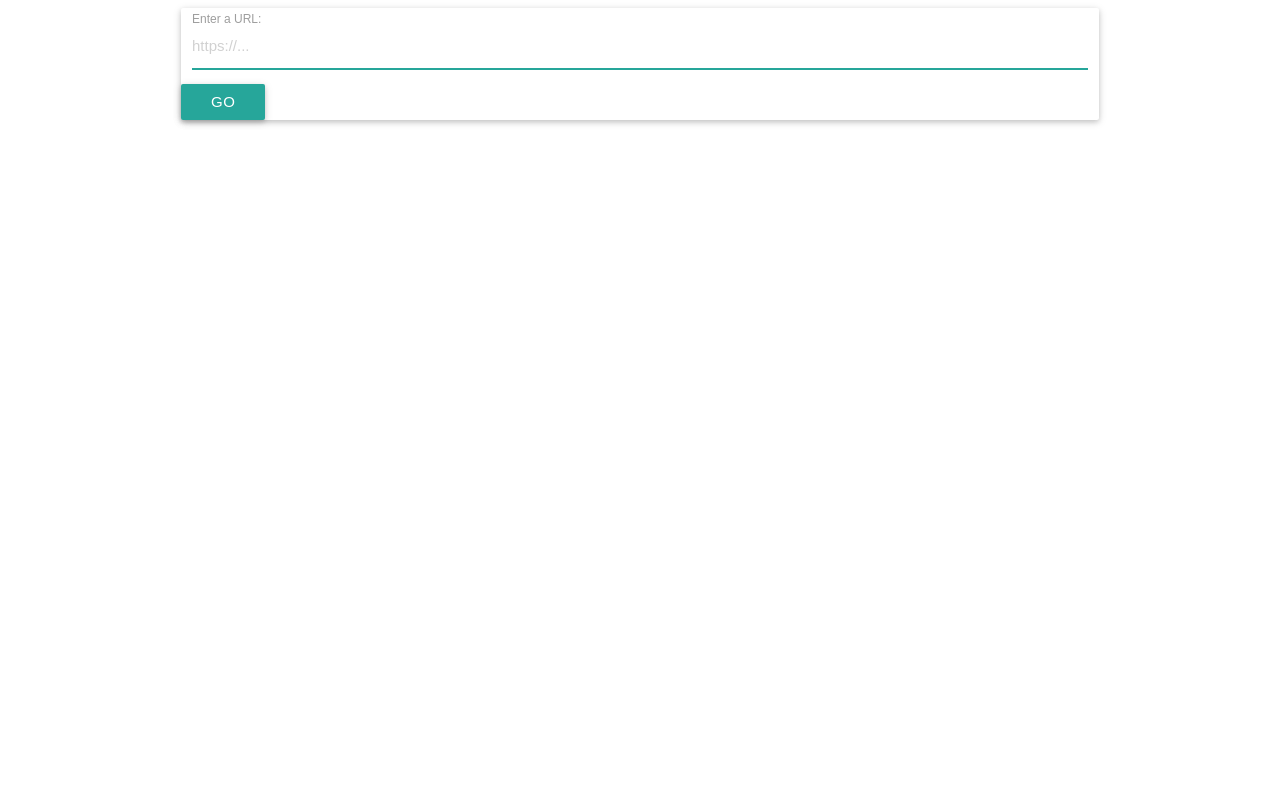
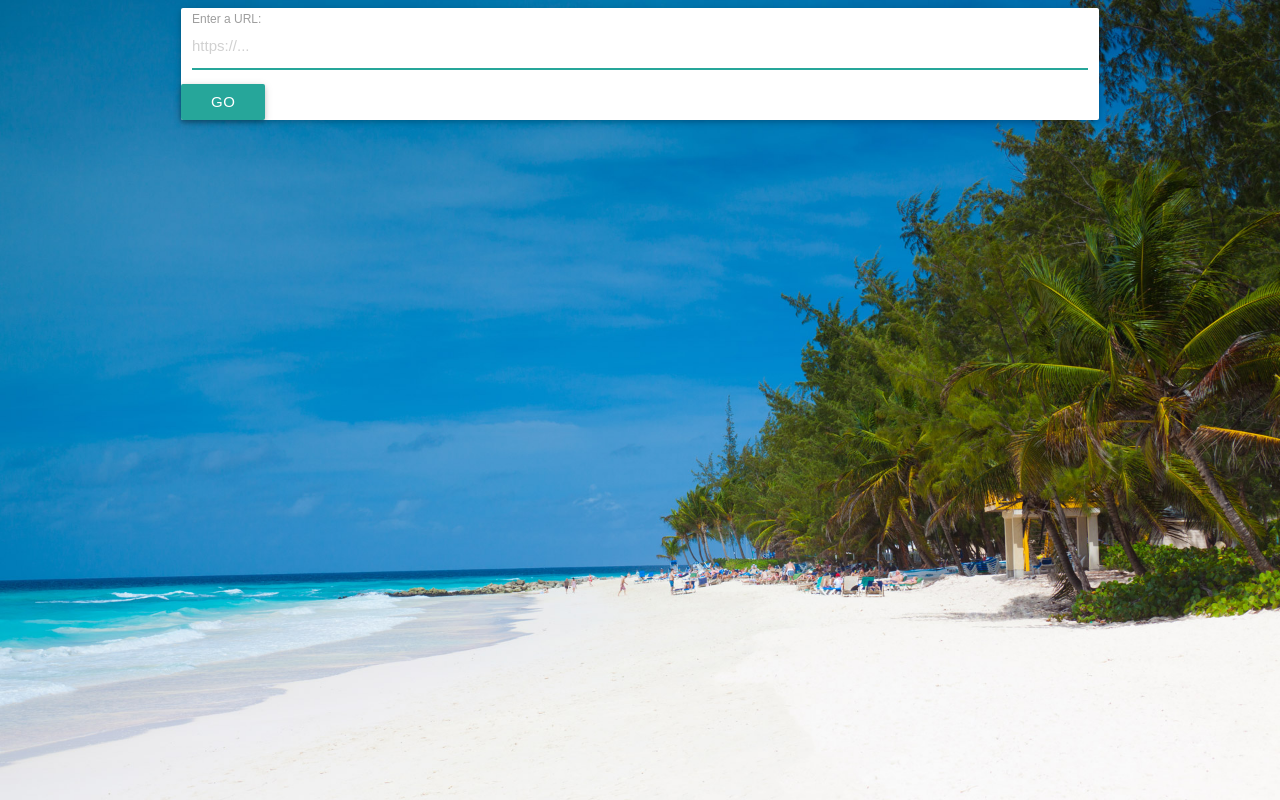
Before and after one commit to vahidfazelrezai-projects/summereyes, a website: page static/index.html in a window 1280 px wide. Drawn offline with Linux system fonts and the light colour scheme.

Commit message:
background image

```diff
--- a/static/assets/scss/main.scss
+++ b/static/assets/scss/main.scss
@@ -1,3 +1,17 @@
+
 * {
     font-family: sans-serif;
 }
+
+body {
+    background-image: url('/assets/img/background.jpg'); // image from: http://www.publicdomainpictures.net/view-image.php?image=21752
+    height: 100vh;
+    width: 100vw;
+    background-position: center;
+    background-repeat: no-repeat;
+    background-attachment: fixed;
+    background-size: cover;
+    position: fixed;
+    z-index: -1;
+    overflow: hidden;
+}
```
Also changed, not shown: static/assets/css/main.css, static/assets/img/background.jpg (added).
